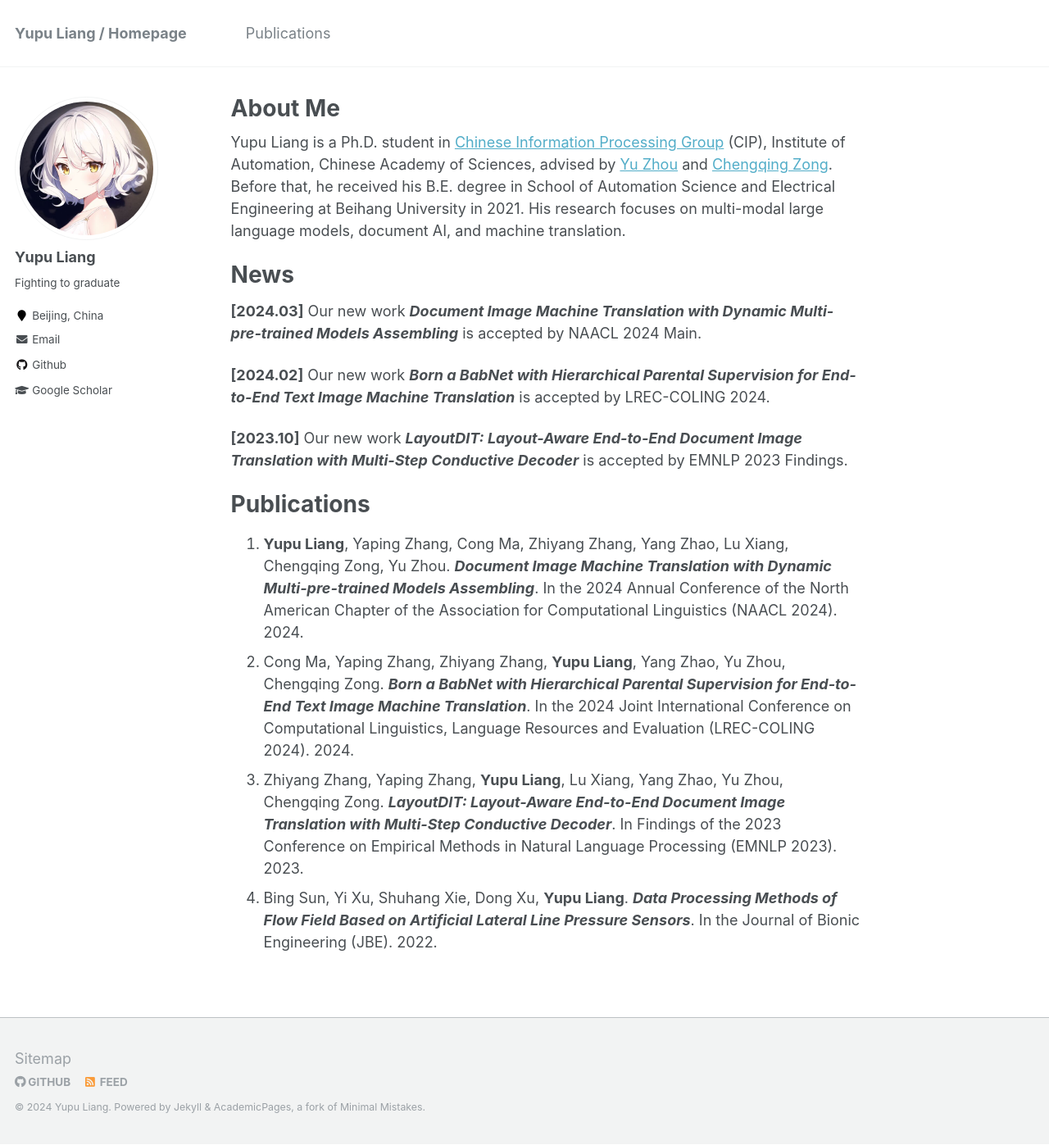
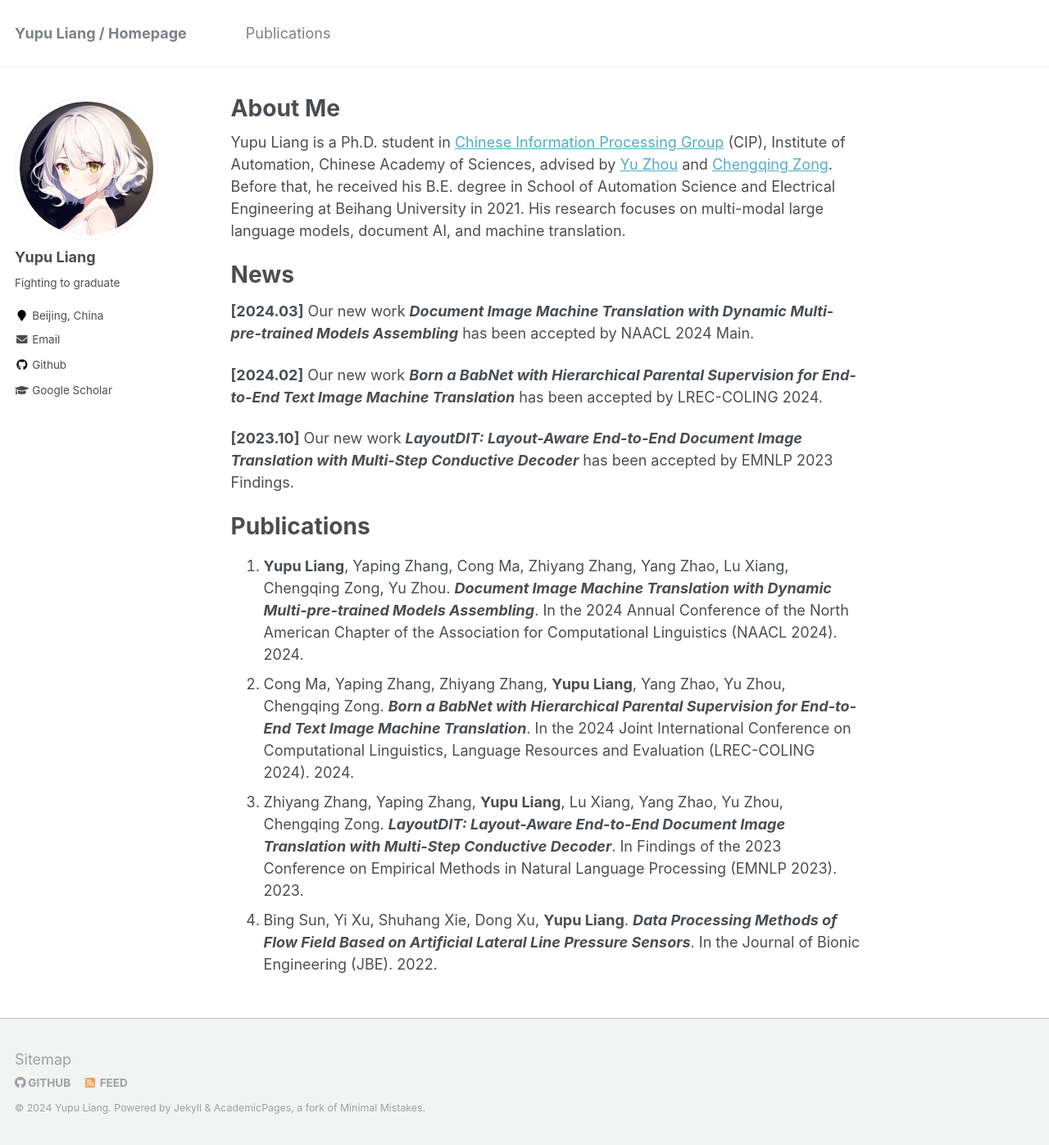
Before and after one commit to liangyupu/liangyupu.github.io, a Jekyll site: the page built from _pages/about.md, in a window 1280 px wide and 1397 px high. Shown: the whole window at 82% size. Built offline with Jekyll 4.4.1, drawn with Linux system fonts in a browser that asks for light colours.

Commit message:
Update about.md

```diff
--- a/_pages/about.md
+++ b/_pages/about.md
@@ -11,12 +11,11 @@ redirect_from:
 Yupu Liang is a Ph.D. student in [Chinese Information Processing Group](http://www.nlpr.ia.ac.cn/cip/staff.htm) (CIP), Institute of Automation, Chinese Academy of Sciences, advised by [Yu Zhou](https://people.ucas.ac.cn/~zhouyu) and [Chengqing Zong](https://people.ucas.ac.cn/~zongchengqing). Before that, he received his B.E. degree in School of Automation Science and Electrical Engineering at Beihang University in 2021. His research focuses on multi-modal large language models, document AI, and machine translation.
 
 # News
+**[2024.03]** Our new work ***Document Image Machine Translation with Dynamic Multi-pre-trained Models Assembling*** has been accepted by NAACL 2024 Main.
 
-**[2024.03]** Our new work ***Document Image Machine Translation with Dynamic Multi-pre-trained Models Assembling*** is accepted by NAACL 2024 Main.
+**[2024.02]** Our new work ***Born a BabNet with Hierarchical Parental Supervision for End-to-End Text Image Machine Translation*** has been accepted by LREC-COLING 2024.
 
-**[2024.02]** Our new work ***Born a BabNet with Hierarchical Parental Supervision for End-to-End Text Image Machine Translation*** is accepted by LREC-COLING 2024.
-
-**[2023.10]** Our new work ***LayoutDIT: Layout-Aware End-to-End Document Image Translation with Multi-Step Conductive Decoder*** is accepted by EMNLP 2023 Findings.
+**[2023.10]** Our new work ***LayoutDIT: Layout-Aware End-to-End Document Image Translation with Multi-Step Conductive Decoder*** has been accepted by EMNLP 2023 Findings.
 
 # Publications
 1. **Yupu Liang**, Yaping Zhang, Cong Ma, Zhiyang Zhang, Yang Zhao, Lu Xiang, Chengqing Zong, Yu Zhou. ***Document Image Machine Translation with Dynamic Multi-pre-trained Models Assembling***. In the 2024 Annual Conference of the North American Chapter of the Association for Computational Linguistics (NAACL 2024). 2024.
```
